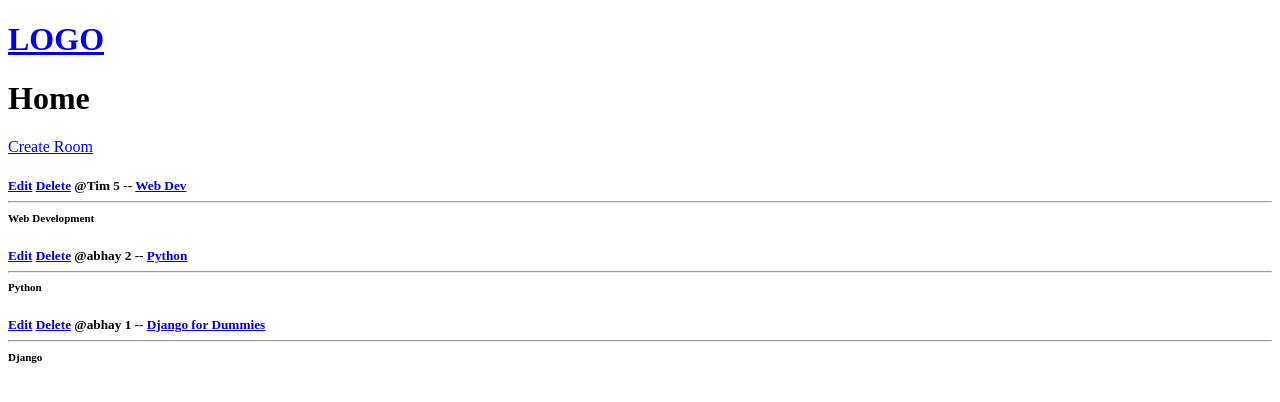
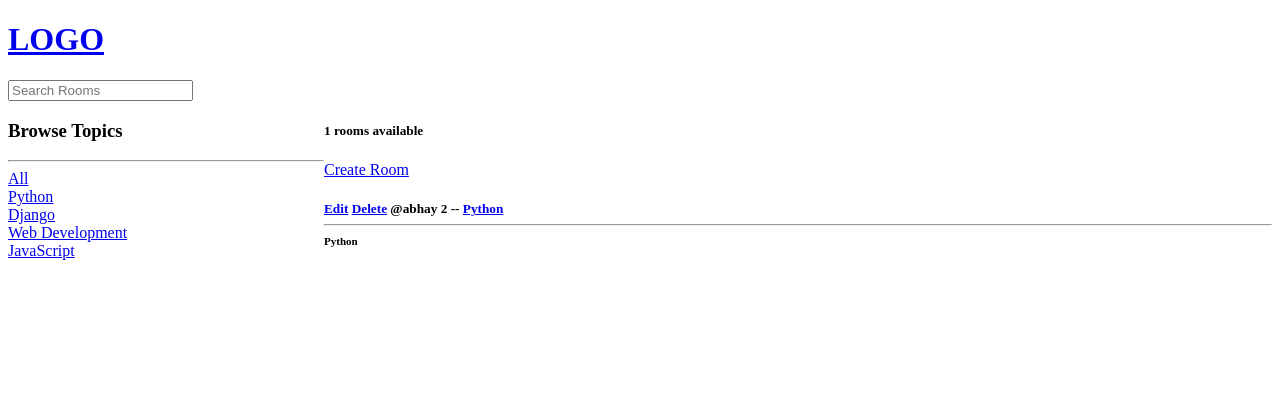
Before and after one commit to perriDplatypus/studybud, a Django app: a page that uses templates/navbar.html in a window 1280 px wide. Shown: the top 402 px of the page. Run offline with Django 4.2, Linux system fonts and the light colour scheme; data comes from the database, SQL or seed files in the repository.

Commit message:
added search and filters

```diff
--- a/base/templates/base/home.html
+++ b/base/templates/base/home.html
@@ -1,7 +1,29 @@
 {% extends 'main.html' %} {% block content %}
-<h1>Home</h1>
+<style>
+    .home-container {
+        display: grid;
+        grid-template-columns: 1fr 3fr;
+    }
+</style>
+
+<div class="home-container">
+    <div>
+        <h3>Browse Topics</h3>
+        <hr />
 
         <div>
+            <a href="{% url 'home' %}">All</a>
+        </div>
+
+        {% for topic in topics %}
+        <div>
+            <a href="{% url 'home' %}?q={{topic.name}}">{{topic.name}}</a>
+        </div>
+        {% endfor %}
+    </div>
+
+    <div>
+        <h5>{{room_count}} rooms available</h5>
         <a href="{% url 'create-room' %}">Create Room</a>
         <div>
             {% for room in rooms %}
@@ -10,13 +32,15 @@
                     <a href="{% url 'update-room' room.id %}">Edit</a>
                     <a href="{% url 'delete-room' room.id %}">Delete</a>
                     <span>@{{room.host.username}}</span>
-                {{room.id}} -- <a href="{% url 'room' room.id %}">{{room.name}}</a>
-                <hr>
+                    {{room.id}} --
+                    <a href="{% url 'room' room.id %}">{{room.name}}</a>
+                    <hr />
                     <small>{{room.topic.name}}</small>
                 </h5>
             </div>
             {% endfor %}
         </div>
     </div>
+</div>
 
 {% endblock content %}
--- a/base/views.py
+++ b/base/views.py
@@ -1,11 +1,15 @@
 from django.shortcuts import render, redirect
-from .models import Room
+from django.db.models import Q
+from .models import Room, Topic
 from .froms import RoomForm
 
 
 def home(request):
-    rooms = Room.objects.all()
-    context = {'rooms': rooms}
+    q = request.GET.get('q') if request.GET.get('q') != None else ''
+    rooms = Room.objects.filter(Q(topic__name__icontains=q) | Q(name__icontains=q) | Q(description__icontains=q))
+    room_count = rooms.count()
+    topics = Topic.objects.all()
+    context = {'rooms': rooms, 'topics': topics, 'room_count': room_count}
     return render(request, 'base/home.html', context)
 
 
--- a/templates/navbar.html
+++ b/templates/navbar.html
@@ -1,3 +1,7 @@
 <a href="/">
     <h1>LOGO</h1>
 </a>
+
+<form method="GET" action="{%  url 'home' %}">
+    <input type="text" name="q" placeholder="Search Rooms" />
+</form>
```
Lines whose indentation alone changed are shown as unchanged.
